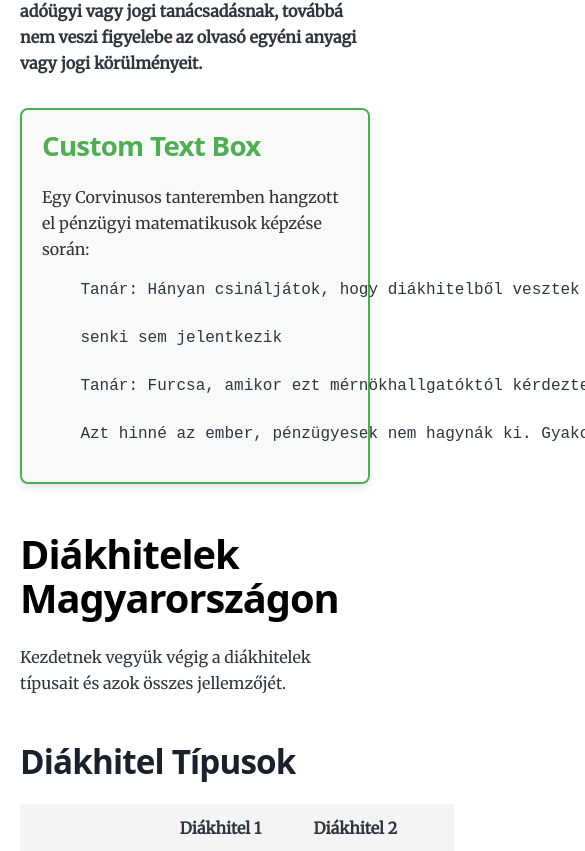
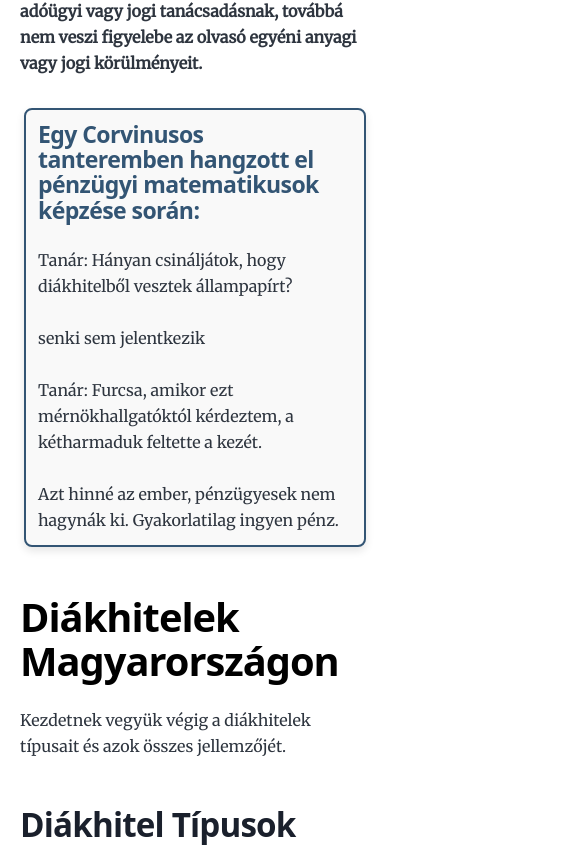
Before and after one commit to hakatiki/ETI-blog, a Gatsby site: page /DH/ in a window 390 px wide. Shown: the part 1013-1864 px from the top of the page, 585 px wide, since content can reach past the window. Built offline with nearby package versions, Linux system fonts and the light colour scheme; Gatsby itself is replaced by a stand-in of ours; some packages are replaced by stand-ins of ours.

Commit message:
textbox and table styling moved to styles.css

```diff
--- a/content/blog/DH/index.md
+++ b/content/blog/DH/index.md
@@ -3,25 +3,24 @@ title: "Magyar Diákhitelek és Befektetési Stratégiák: Részletes Pénzügyi
 date: "2024-08-10"
 description: "Diákhitelek és befektetések kapcsolata Magyarországon"
 ---
+
 A magyarországi diákhitelek nem csupán a felsőoktatás finanszírozására szolgálnak, hanem stratégiai befektetési lehetőségeket is kínálnak a tudatos hallgatók számára. Ez a cikk részletesen bemutatja a diákhitel típusait, a kapcsolódó befektetési stratégiákat, valamint az adóügyi vonatkozásokat. Célunk, hogy a leleményes hallgatóknak anyagilag segítsünk az életben való elindulásban, valamint belépési lehetőséget kínáljunk a befektetések világába.
 \
 **Fontos**: a diákhitelt befektetési eszözként szerentnénk használni, tehát a továbbiakban feltesszük, hogy az olvasónak nincsen szüksége a diákhitelre a megélhetési költségek fedezésére.
 
 **Az cikk tájékoztató jellegű, az közlés időpontjában nyíltan elérhető információk alapján íródott, nem minősül befektetési, adóügyi vagy jogi tanácsadásnak, továbbá nem veszi figyelebe az olvasó egyéni anyagi vagy jogi körülményeit.**
 
-
-<div style="border: 2px solid #4CAF50; background-color: #f9f9f9; padding: 20px; border-radius: 8px; box-shadow: 0 4px 8px rgba(0, 0, 0, 0.1); max-width: 600px; margin: 20px auto;">
-    <h3 style="color: #4CAF50; margin-top: 0;">Custom Text Box</h3>
-    <p style="margin: 0; color: #333;">
-        Egy Corvinusos tanteremben hangzott el pénzügyi matematikusok képzése során:
-
-        Tanár: Hányan csináljátok, hogy diákhitelből vesztek állampapírt?\
-
+<div class="custom-text-box">
+    <h3>Egy Corvinusos tanteremben hangzott el pénzügyi matematikusok képzése során:</h3>
+    <p>
+        Tanár: Hányan csináljátok, hogy diákhitelből vesztek állampapírt?
+        <br><br>
         senki sem jelentkezik
-
+        <br><br>
         Tanár: Furcsa, amikor ezt mérnökhallgatóktól kérdeztem, a kétharmaduk feltette a kezét.
-
+        <br><br>
         Azt hinné az ember, pénzügyesek nem hagynák ki. Gyakorlatilag ingyen pénz.
+    </p>
 </div>
 
 # Diákhitelek Magyarországon
@@ -30,29 +29,7 @@ Kezdetnek vegyük végig a diákhitelek típusait és azok összes jellemzőjét
 ## Diákhitel Típusok
 
 <style>
-  /* Styles specific to the table with the class 'custom-table' */
-  .custom-table {
-    width: 100%;
-    border-collapse: collapse;
-    margin: 20px 0;
-    font-size: 16px;
-    text-align: left;
-  }
-  .custom-table th, .custom-table td {
-    padding: 12px;
-    border-bottom: 1px solid #ddd;
-  }
-  .custom-table th {
-    background-color: #f4f4f4;
-    font-weight: bold;
-  }
-  .custom-table tr:hover {
-    background-color: #f1f1f1;
-  }
-  .custom-table .important {
-    font-weight: bold;
-    color: #335574;
-  }
+
 </style>
 
 <div class="table-container">
@@ -86,11 +63,6 @@ Kezdetnek vegyük végig a diákhitelek típusait és azok összes jellemzőjét
       <td>A <span class="important">jövedelem 6%</span>-a</td>
       <td>A <span class="important">jövedelem 4-6%</span>-a, attól függően, hogy mekkora összegű Diákhitel 2-t vett fel</td>
     </tr>
-    <!-- <tr>
-      <td><strong>Kedvezmények</strong></td>
-      <td><span class="important">Gyermekvállalás</span> esetén: első gyermeknél három évig, második gyermeknél három évig, harmadik gyermeknél teljes elengedés</td>
-      <td><span class="important">Nem vonatkozik</span></td>
-    </tr> -->
   </table>
 </div>
 
@@ -114,13 +86,6 @@ Feltételek:
 ## Befektetési Stratégiák Diákhitellel
 
 Érdemes kiemelni, hogy a cikk írásának a pillanatában a Diákhitel 1 kamata és az állampapír hozamok egy szinten vannak így kockázatmentes hozamot nem lehet elérni. Azonban, ha visszatekintünk az időben ilyenre akad példa. 2022-ben a COVID után megemelték a Diákhitel 1 kamatját az infláció miatt, azonban az új állampapírok még nem jelentek meg a piacon, hogy lecseréljék az akkoriban népszerű MÁP+-t. Emiatt sokan végtörlesztettek és lemaradtak az inflációkövető papírokról, amik 18% körüli hozamot biztosítottak. Alapvetően a diákhitel egy kedvezményes hitel, ami a hallgatók boldogulását segíti, így az várható, hogy a kamata ismét lemegy az inflációs helyzet rendeződésével. Azonban ez csak a mi magánvéleményünk.
-
-<div style="border: 2px solid #4CAF50; background-color: #f9f9f9; padding: 20px; border-radius: 8px; box-shadow: 0 4px 8px rgba(0, 0, 0, 0.1); max-width: 600px; margin: 20px auto;">
-    <h3 style="color: #4CAF50; margin-top: 0;">Custom Text Box</h3>
-    <p style="margin: 0; color: #333;">
-        This is an example of a text box with a unique style. You can customize the colors, borders, and other properties to suit your design needs.
-    </p>
-</div>
 
 ### Stratégia 1: Diákhitel 1 Befektetése
 
--- a/src/components/bio.js
+++ b/src/components/bio.js
@@ -7,7 +7,7 @@
 
 import * as React from "react"
 import { useStaticQuery, graphql } from "gatsby"
-import { StaticImage } from "gatsby-plugin-image"
+// import { StaticImage } from "gatsby-plugin-image"
 
 const Bio = () => {
   const data = useStaticQuery(graphql`
--- a/src/style.css
+++ b/src/style.css
@@ -59,6 +59,81 @@
   --color-heading-black: black;
   --color-accent: #d1dce5;
 }
+
+/* CSS for Custom Text Box */
+.custom-text-box {
+  border: 2px solid #335574; /* Morgan Stanley blue */
+  background-color: #f9f9f9;
+  padding: var(--spacing-4); /* Adjusted padding for all screen sizes */
+  border-radius: var(--spacing-2);
+  box-shadow: 0 4px 8px rgba(0, 0, 0, 0.1);
+  max-width: var(--maxWidth-full);
+  width: auto; /* Ensures it does not force larger than the screen */
+  margin: var(--spacing-4) auto; /* Centralized margin */
+  box-sizing: border-box;
+  color: var(--color-text);
+  font-family: var(--font-body);
+}
+
+
+.custom-text-box h3 {
+  color: #335574; /* Morgan Stanley blue */
+  font-family: var(--font-heading);
+  font-size: var(--fontSize-4); /* Use font size from the stylesheet */
+  margin-top: var(--spacing-0);
+}
+
+.custom-text-box p {
+  margin: var(--spacing-0);
+  line-height: var(--lineHeight-relaxed);
+}
+
+/* Responsive Design */
+@media (max-width: 600px) {
+  .custom-text-box {
+    padding: var(--spacing-3); /* Adjust padding for mobile */
+    margin: var(--spacing-1); /* Adjust margin for mobile */
+  }
+  .custom-text-box h3 {
+    font-size: var(--fontSize-3); /* Smaller font size for mobile */
+  }
+  .custom-text-box p {
+    font-size: var(--fontSize-1); /* Adjust text size for readability */
+  }
+}
+
+
+
+.custom-table {
+  width: 100%;
+  border-collapse: collapse;
+  margin: var(--spacing-4) auto; /* Centered margin for all screen sizes */
+  font-size: var(--fontSize-1);
+  text-align: left;
+  overflow-x: auto; /* Allows scrolling on x-axis if table is wider than screen */
+  display: block; /* Allows horizontal scrolling */
+}
+
+.custom-table th, .custom-table td {
+  padding: var(--spacing-2);
+  border-bottom: 1px solid var(--color-accent);
+}
+
+.custom-table th {
+  background-color: var(--color-accent);
+  font-weight: var(--fontWeight-bold);
+  font-family: var(--font-heading);
+}
+
+.custom-table tr:hover {
+  background-color: #f1f1f1;
+}
+
+.custom-table .important {
+  font-weight: var(--fontWeight-bold);
+  color: #335574;
+}
+
 
 /* HTML elements */
 
```
Also changed, not shown: 1 other file.
